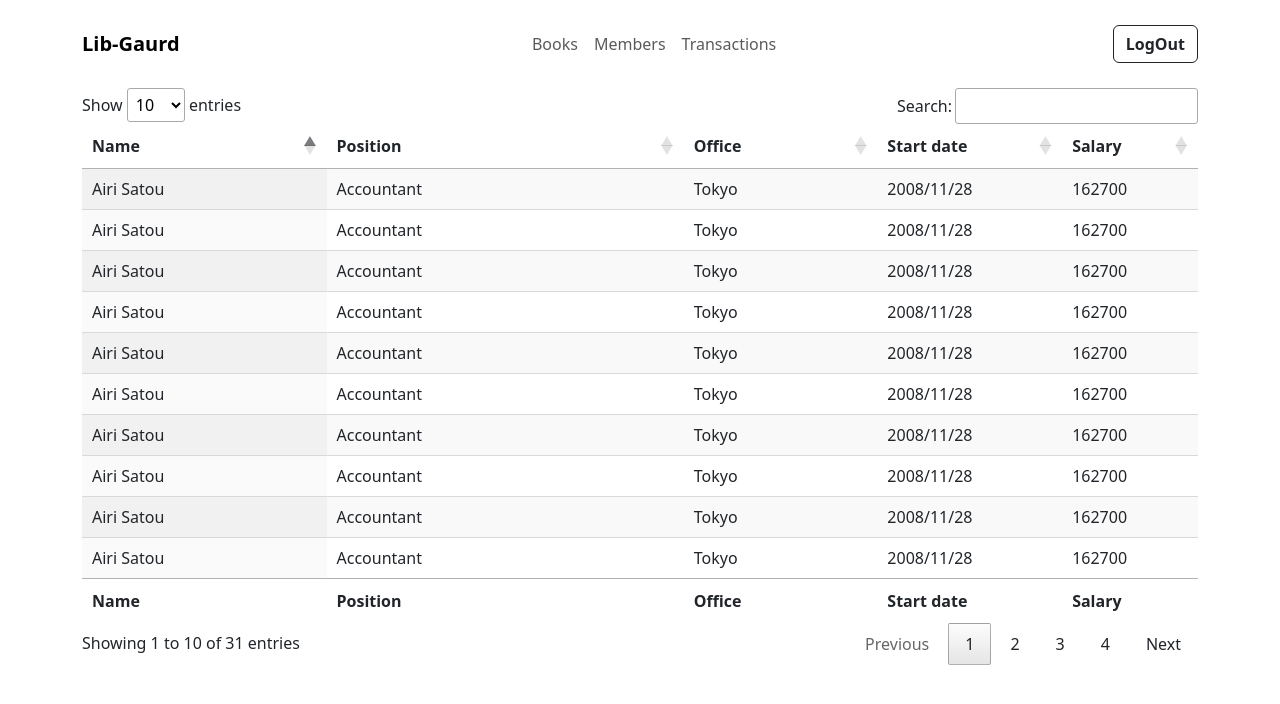
After one commit to cAmartya/lib-gaurd, a Flask app: template src/templates/members/show.html in a window 1280 px wide. The commit adds this page. Shown: the top 704 px of the page. Run offline with Flask 3, Linux system fonts and the light colour scheme; the template is opened without the code that fills it, so the values that code supplies are empty; some libraries are stand-ins or nearby versions.

Commit message:
nav improved

```diff
--- a/src/app.py
+++ b/src/app.py
@@ -20,10 +20,9 @@ def ping():
     return render_template("books/get.html")
     return "server is live"
 
-@app.get("/members")
-def members():
-    return render_template("base.html")
-    return "members"
+# @app.get("/members")
+# def members():
+#     return render_template("members/show.html")
 
 @app.get("/transactions")
 def transactions():
@@ -31,19 +30,10 @@ def transactions():
     return "transactions"
 
 from routes.books import *
+# from routes.members import *
 
-# @app.get("/books")
-# def books():
-#     req=dict()
-#     # for key in request.args.keys():
-#     #     if request.args.get(key):
-#     #         query.setdefault(key, request.args.get(key))
-#     query_key = request.args.get("key")
-#     query = request.args.get("query")
-#     req.setdefault(query_key, query)
-#     if "page" in req:
-#         req["page"] = int(req["page"])
-#     return frappe_client.get_books(req)
+# import routes.books
+# import routes.members
 
 if __name__ == "__main__":
     port = int(os.getenv("PORT", 8000))
--- a/src/templates/base.html
+++ b/src/templates/base.html
@@ -6,6 +6,8 @@
     <title>lib-gaurd</title>
     <link href="https://cdn.jsdelivr.net/npm/bootstrap@5.3.2/dist/css/bootstrap.min.css" rel="stylesheet" integrity="sha384-T3c6CoIi6uLrA9TneNEoa7RxnatzjcDSCmG1MXxSR1GAsXEV/Dwwykc2MPK8M2HN" crossorigin="anonymous">
     <script src="https://code.jquery.com/jquery-3.6.4.min.js"></script>
+    <link rel="stylesheet" href="https://cdn.datatables.net/1.13.7/css/jquery.dataTables.css" />
+    <script src="https://cdn.datatables.net/1.13.7/js/jquery.dataTables.js"></script>
 
     <!-- <script src="https://ajax.googleapis.com/ajax/libs/jquery/3.7.1/jquery.min.js"></script> -->
   </head>
--- /dev/null
+++ b/src/templates/members/show.html
@@ -0,0 +1,289 @@
+{% extends "base.html" %}
+{% block content %}
+
+<table id="example" class="display nowrap" style="width:100%">
+  <thead>
+      <tr>
+          <th>Name</th>
+          <th>Position</th>
+          <th>Office</th>
+          <th>Start date</th>
+          <th>Salary</th>
+      </tr>
+  </thead>
+  <tfoot>
+      <tr>
+          <th>Name</th>
+          <th>Position</th>
+          <th>Office</th>
+          <th>Start date</th>
+          <th>Salary</th>
+      </tr>
+  </tfoot>
+</table>
+
+<script>
+let data = [
+    {
+      "name": "Tiger Nixon",
+      "position": "System Architect",
+      "salary": "320800",
+      "start_date": "2011/04/25",
+      "office": "Edinburgh",
+      "extn": "5421"
+    },
+    {
+      "name": "Garrett Winters",
+      "position": "Accountant",
+      "salary": "170750",
+      "start_date": "2011/07/25",
+      "office": "Tokyo",
+      "extn": "8422"
+    },
+    {
+      "name": "Ashton Cox",
+      "position": "Junior Technical Author",
+      "salary": "86000",
+      "start_date": "2009/01/12",
+      "office": "San Francisco",
+      "extn": "1562"
+    },
+    {
+      "name": "Cedric Kelly",
+      "position": "Senior Javascript Developer",
+      "salary": "433060",
+      "start_date": "2012/03/29",
+      "office": "Edinburgh",
+      "extn": "6224"
+    },
+    {
+      "name": "Airi Satou",
+      "position": "Accountant",
+      "salary": "162700",
+      "start_date": "2008/11/28",
+      "office": "Tokyo",
+      "extn": "5407"
+    },
+    {
+      "name": "Brielle Williamson",
+      "position": "Integration Specialist",
+      "salary": "372000",
+      "start_date": "2012/12/02",
+      "office": "New York",
+      "extn": "4804"
+    },
+    {
+      "name": "Airi Satou",
+      "position": "Accountant",
+      "salary": "162700",
+      "start_date": "2008/11/28",
+      "office": "Tokyo",
+      "extn": "5407"
+    },
+    {
+      "name": "Brielle Williamson",
+      "position": "Integration Specialist",
+      "salary": "372000",
+      "start_date": "2012/12/02",
+      "office": "New York",
+      "extn": "4804"
+    },
+    {
+      "name": "Airi Satou",
+      "position": "Accountant",
+      "salary": "162700",
+      "start_date": "2008/11/28",
+      "office": "Tokyo",
+      "extn": "5407"
+    },
+    {
+      "name": "Brielle Williamson",
+      "position": "Integration Specialist",
+      "salary": "372000",
+      "start_date": "2012/12/02",
+      "office": "New York",
+      "extn": "4804"
+    },
+    {
+      "name": "Airi Satou",
+      "position": "Accountant",
+      "salary": "162700",
+      "start_date": "2008/11/28",
+      "office": "Tokyo",
+      "extn": "5407"
+    },
+    {
+      "name": "Brielle Williamson",
+      "position": "Integration Specialist",
+      "salary": "372000",
+      "start_date": "2012/12/02",
+      "office": "New York",
+      "extn": "4804"
+    },
+    {
+      "name": "Airi Satou",
+      "position": "Accountant",
+      "salary": "162700",
+      "start_date": "2008/11/28",
+      "office": "Tokyo",
+      "extn": "5407"
+    },
+    {
+      "name": "Brielle Williamson",
+      "position": "Integration Specialist",
+      "salary": "372000",
+      "start_date": "2012/12/02",
+      "office": "New York",
+      "extn": "4804"
+    },
+    {
+      "name": "Airi Satou",
+      "position": "Accountant",
+      "salary": "162700",
+      "start_date": "2008/11/28",
+      "office": "Tokyo",
+      "extn": "5407"
+    },
+    {
+      "name": "Brielle Williamson",
+      "position": "Integration Specialist",
+      "salary": "372000",
+      "start_date": "2012/12/02",
+      "office": "New York",
+      "extn": "4804"
+    },
+    {
+      "name": "Airi Satou",
+      "position": "Accountant",
+      "salary": "162700",
+      "start_date": "2008/11/28",
+      "office": "Tokyo",
+      "extn": "5407"
+    },
+    {
+      "name": "Brielle Williamson",
+      "position": "Integration Specialist",
+      "salary": "372000",
+      "start_date": "2012/12/02",
+      "office": "New York",
+      "extn": "4804"
+    },
+    {
+      "name": "Airi Satou",
+      "position": "Accountant",
+      "salary": "162700",
+      "start_date": "2008/11/28",
+      "office": "Tokyo",
+      "extn": "5407"
+    },
+    {
+      "name": "Brielle Williamson",
+      "position": "Integration Specialist",
+      "salary": "372000",
+      "start_date": "2012/12/02",
+      "office": "New York",
+      "extn": "4804"
+    },
+    {
+      "name": "Airi Satou",
+      "position": "Accountant",
+      "salary": "162700",
+      "start_date": "2008/11/28",
+      "office": "Tokyo",
+      "extn": "5407"
+    },
+    {
+      "name": "Brielle Williamson",
+      "position": "Integration Specialist",
+      "salary": "372000",
+      "start_date": "2012/12/02",
+      "office": "New York",
+      "extn": "4804"
+    },
+    {
+      "name": "Airi Satou",
+      "position": "Accountant",
+      "salary": "162700",
+      "start_date": "2008/11/28",
+      "office": "Tokyo",
+      "extn": "5407"
+    },
+    {
+      "name": "Brielle Williamson",
+      "position": "Integration Specialist",
+      "salary": "372000",
+      "start_date": "2012/12/02",
+      "office": "New York",
+      "extn": "4804"
+    },
+    {
+      "name": "Airi Satou",
+      "position": "Accountant",
+      "salary": "162700",
+      "start_date": "2008/11/28",
+      "office": "Tokyo",
+      "extn": "5407"
+    },
+    {
+      "name": "Brielle Williamson",
+      "position": "Integration Specialist",
+      "salary": "372000",
+      "start_date": "2012/12/02",
+      "office": "New York",
+      "extn": "4804"
+    },
+    {
+      "name": "Airi Satou",
+      "position": "Accountant",
+      "salary": "162700",
+      "start_date": "2008/11/28",
+      "office": "Tokyo",
+      "extn": "5407"
+    },
+    {
+      "name": "Brielle Williamson",
+      "position": "Integration Specialist",
+      "salary": "372000",
+      "start_date": "2012/12/02",
+      "office": "New York",
+      "extn": "4804"
+    },
+    {
+      "name": "Airi Satou",
+      "position": "Accountant",
+      "salary": "162700",
+      "start_date": "2008/11/28",
+      "office": "Tokyo",
+      "extn": "5407"
+    },
+    {
+      "name": "Brielle Williamson",
+      "position": "Integration Specialist",
+      "salary": "372000",
+      "start_date": "2012/12/02",
+      "office": "New York",
+      "extn": "4804"
+    },
+    {
+      "name": "Herrod Chandler",
+      "position": "Sales Assistant",
+      "salary": "137500",
+      "start_date": "2012/08/06",
+      "office": "San Francisco",
+      "extn": "9608"
+    }]
+
+    $('#example').DataTable( {
+        data: data,
+        columns: [
+            { data: 'name' },
+            { data: 'position' },
+            { data: 'office' },
+            { data: 'start_date' },
+            { data: 'salary' },
+        ]
+    } );
+
+
+</script>
+{% endblock %}
```
Also changed, not shown: src/models.py (+27 -12 lines), src/routes/members.py (added, +17 -0 lines), src/templates/books/get.html (+10 -5 lines), src/main.py (added).
